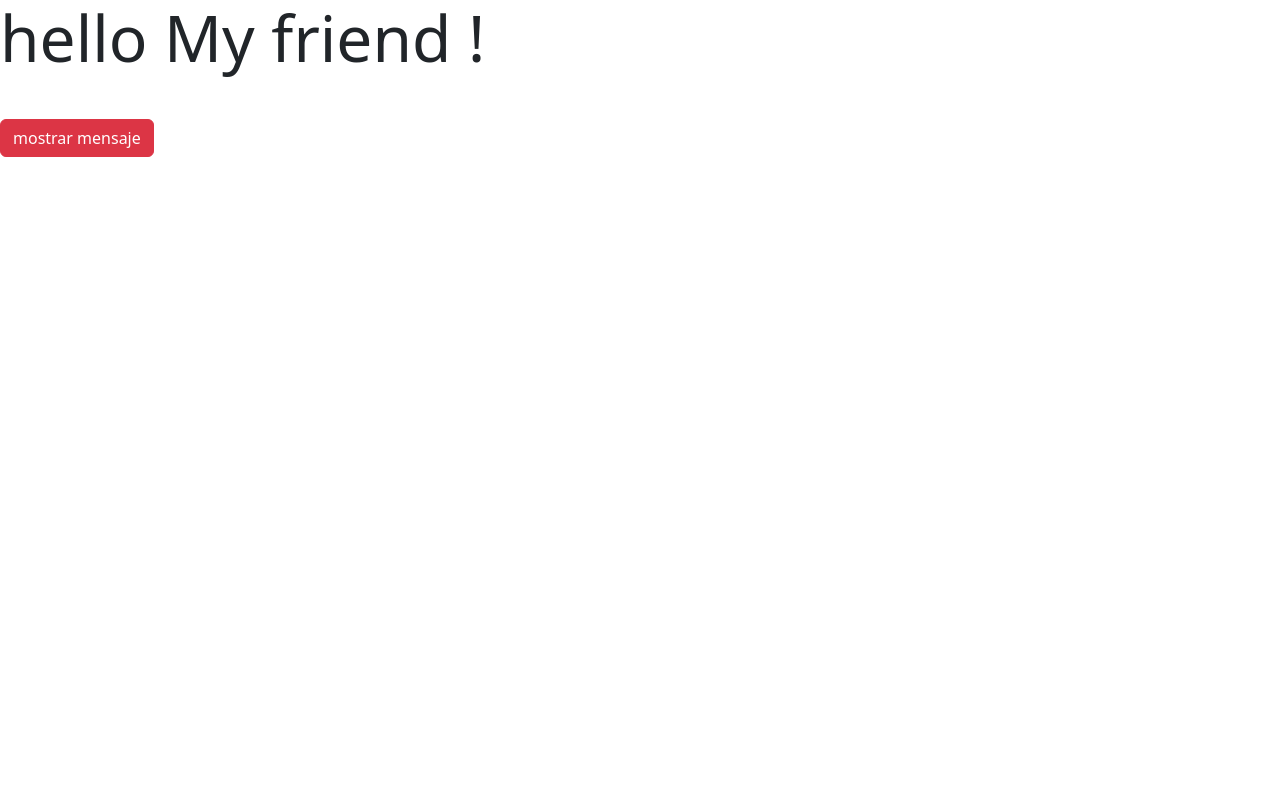
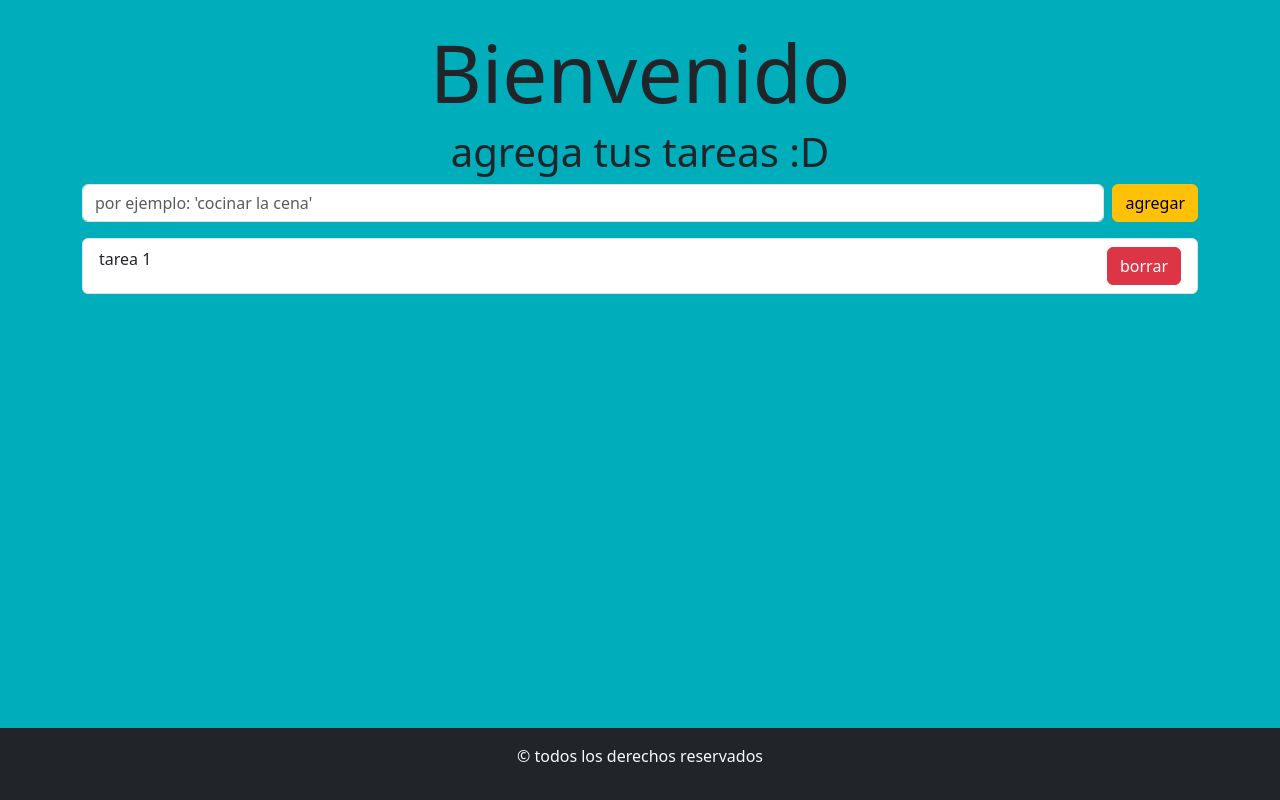
Before and after one commit to manusantiaraoz/reactp4, a React (Vite) app: page / in a window 1280 px wide. Built offline with nearby package versions, Linux system fonts and the light colour scheme.

Commit message:
terminado el maquetado, falta agregar la logita con props y state

```diff
--- a/src/App.jsx
+++ b/src/App.jsx
@@ -1,18 +1,28 @@
 import "bootstrap/dist/css/bootstrap.min.css";
-import SaludoInicial from "./component/SaludoInicial";
+import { Container } from "react-bootstrap";
+import "./css/App.css";
+import Footer from "./component/footer";
+import FormularioTarea from "./component/FormularioTarea";
 
 
 
 function App() {
 
-  const saludo = "My friend !";
+
 
   return (
     <>
 
-    <SaludoInicial saludo={saludo}></SaludoInicial>
+    <Container className="my-4 mainpage">
+      <h1 className="text-center display-1">Bienvenido</h1>
+      <h5 className="text-center display-6">agrega tus tareas :D</h5>
+    <FormularioTarea/>
+
+    </Container>
+    <Footer/>
 
     </>
+
   )
 }
 
--- /dev/null
+++ b/src/component/Footer.jsx
@@ -0,0 +1,11 @@
+
+
+const footer = () => {
+    return (
+        <footer className="bg-dark text-light text-center py-3">
+            <p>&copy; todos los derechos reservados</p>
+        </footer>
+    );
+};
+
+export default footer;
--- /dev/null
+++ b/src/component/FormularioTarea.jsx
@@ -0,0 +1,25 @@
+import { Button, Form } from "react-bootstrap";
+import ListaTarea from "./ListaTarea";
+
+const FormularioTarea = () => {
+  return (
+    <section>
+      <Form>
+        <Form.Group className="mb-3 d-flex" controlId="exampleForm.ControlInput1">
+          <Form.Control
+            type="text"
+            pLaceholder="por ejemplo: 'cocinar la cena'"
+            minLength={3}
+            maxLength={50}
+          />
+          <Button variant="warning" className="ms-2" type="submit">
+            agregar
+          </Button>
+        </Form.Group>
+      </Form>
+      <ListaTarea/>
+    </section>
+  );
+};
+
+export default FormularioTarea;
--- /dev/null
+++ b/src/component/ListaTarea.jsx
@@ -0,0 +1,12 @@
+import ListGroup from 'react-bootstrap/ListGroup';
+import Tarea from './Tarea';
+
+const ListaTarea = () => {
+    return (
+        <ListGroup>
+        <Tarea></Tarea>
+      </ListGroup>
+    );
+};
+
+export default ListaTarea;
--- a/src/component/SaludoInicial.jsx
+++ /dev/null
@@ -1,18 +0,0 @@
-import React from 'react';
-import { useState } from 'react';
-
-const SaludoInicial = ({saludo}) => {
-
-    const [msj,setMsj] = useState("");
-
-
-    return (
-        <article className="display-3">
-             <p> hello {saludo} </p>
-             <h3>{msj}</h3>
-            <button className='btn btn-danger' onClick={() => setMsj("(from changed state)")} > mostrar mensaje</button>
-        </article>
-    );
-};
-
-export default SaludoInicial;
--- /dev/null
+++ b/src/component/Tarea.jsx
@@ -0,0 +1,12 @@
+import { Button, ListGroup } from "react-bootstrap";
+
+
+const Tarea = () => {
+    return (
+
+            <ListGroup.Item className="d-flex justify-content-between">tarea 1 <Button variant="danger"> borrar</Button> </ListGroup.Item>
+
+    );
+};
+
+export default Tarea;
--- /dev/null
+++ b/src/css/App.css
@@ -0,0 +1,12 @@
+body{
+    background-color: #00aebb ;
+}
+#root{
+    display: flex;
+    flex-direction: column;
+    min-height: 100vh;
+
+}
+.mainpage{
+    flex-grow: 1;
+}
```
